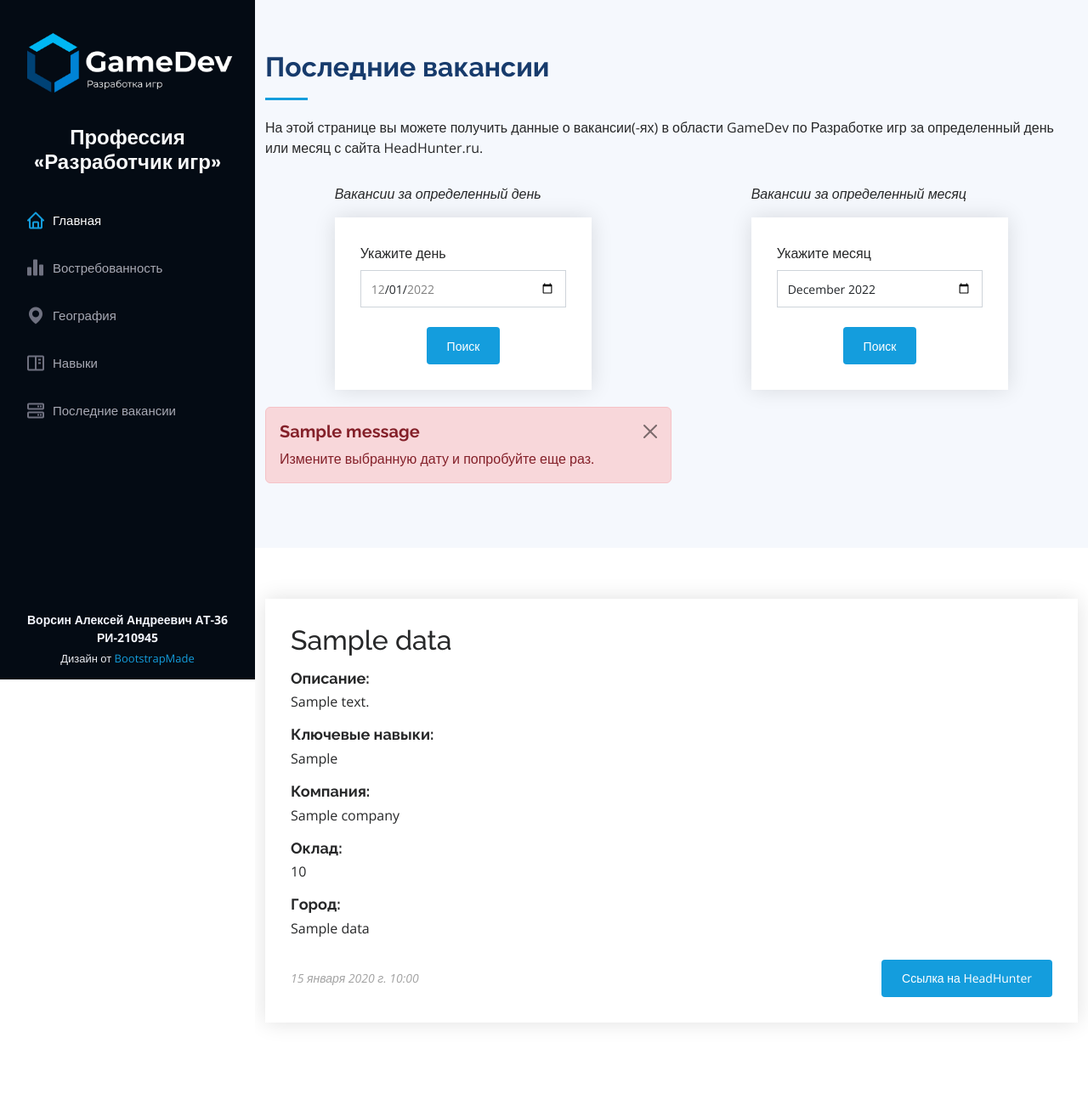
After one commit to RioDig/VorsinProject, a Django app: template VorsinProject/main/templates/main/recent_vacancies.html in a window 1280 px wide. The commit adds this page. Shown: the whole page at 85% size. Run offline with Django 4.2, Linux system fonts and the light colour scheme; the template is opened without the code that fills it: most values are stand-ins (such as "Sample title", 1, 10 or a date in 2020); one stand-in notice (Sample message) is shown; some libraries are stand-ins or nearby versions.

Commit message:
06.01.23 | Fully designed "Recent vacancies" page

```diff
--- a/VorsinProject/main/static/main/css/style.css
+++ b/VorsinProject/main/static/main/css/style.css
@@ -1005,6 +1005,30 @@ section {
   background: #37b3ed;
 }
 
+.vac_form button:hover {
+  background: #37b3ed;
+}
+
+.vac_form button {
+  box-shadow: none;
+  font-size: 14px;
+}
+
+.vac_form button {
+  background: #149ddd;
+  border: 0;
+  padding: 10px 24px;
+  color: #fff;
+  transition: 0.4s;
+  border-radius: 4px;
+}
+
+.vac_form button {
+  height: 44px;
+}
+
+
+
 @-webkit-keyframes animate-loading {
   0% {
     transform: rotate(0deg);
--- /dev/null
+++ b/VorsinProject/main/templates/main/recent_vacancies.html
@@ -0,0 +1,109 @@
+{% extends 'main/base.html' %}
+{% load static %}
+
+{% block content %}
+<section id="skills" class="about section-bg">
+  <div class="container">
+
+    <div class="section-title">
+      <h2>Последние вакансии</h2>
+      <p>На этой странице вы можете получить данные о вакансии(-ях) в области GameDev по Разработке игр за определенный день или месяц с сайта HeadHunter.ru.</p>
+    </div>
+    <div class="content content-skills">
+      <div class="row">
+          <div class="col-lg-1"></div>
+        <div class="col-lg-4" style="margin-bottom: 20px;">
+          <p><i>Вакансии за определенный день</i></p>
+            <form action="{% url 'recent_vacancies' %}" method="POST" class="vac_form" >
+                {% csrf_token %}
+                <div class="form-group" style="display: flex; flex-direction: column;">
+                    <label for="day">Укажите день</label>
+                    <input type="date" name="day" id="day" value="2022-12-01"  min="2022-12-01" max="2022-12-31" class="form-control">
+                </div>
+                <div class="text-center">
+                    <input type="submit" value="Поиск">
+                </div>
+            </form>
+        </div>
+          <div class="col-lg-2"></div>
+        <div class="col-lg-4" style="margin-bottom: 20px;">
+          <p><i>Вакансии за определенный месяц</i></p>
+            <form class="vac_form" action="{% url 'recent_vacancies' %}" method="POST" >
+                {% csrf_token %}
+                <div class="form-group">
+                    <label for="month">Укажите месяц</label>
+                    <input type="month" name="day" id="month" value="2022-12" class="form-control">
+                </div>
+                <div class="text-center">
+                    <input type="submit" value="Поиск">
+                </div>
+            </form>
+        </div>
+      </div>
+    </div>
+    {% if messages %}
+        {% for message in messages %}
+        <div class="alert alert-dismissible alert-danger col-lg-6">
+            <button type="button" class="btn-close" data-bs-dismiss="alert"></button>
+            <h5><strong>{{ message }}</strong></h5>
+            <p class="mb-0">Измените выбранную дату и попробуйте еще раз.</p>
+        </div>
+        {% endfor %}
+    {% endif %}
+  </div>
+</section><!-- End Skills Section -->
+<section>
+    <div class="container">
+        <div class="content content-skills">
+          <div class="row">
+
+          {% for d in data %}
+            <div class="col-lg-12" style="margin-bottom: 30px;">
+                <div class="vac_form">
+                    <h2 style="margin-bottom: 14px;"> {{ d.name }}</h2>
+
+                    <div>
+                        <h3 style="margin-bottom: 5px; font-size: 18px;"><strong>Описание:</strong></h3>
+                        <p>
+                            {{ d.description }}
+                        </p>
+                    </div>
+                    <div>
+                        <h3 style="margin-bottom: 5px; font-size: 18px;"><strong>Ключевые навыки:</strong></h3>
+                        <p>
+                            {{ d.key_skills }}
+                        </p>
+                    </div>
+                    <div>
+                        <h3 style="margin-bottom: 5px; font-size: 18px;"><strong>Компания:</strong></h3>
+                        <p>
+                            {{ d.company }}
+                        </p>
+                    </div>
+                    <div>
+                        <h3 style="margin-bottom: 5px; font-size: 18px;"><strong>Оклад:</strong></h3>
+                        <p>
+                            {{ d.salary }}
+                        </p>
+                    </div>
+                    <div>
+                        <h3 style="margin-bottom: 5px; font-size: 18px;"><strong>Город:</strong></h3>
+                        <p>
+                            {{ d.area_name }}
+                        </p>
+                    </div>
+                    <div style="margin-top: 25px; display: flex; justify-content: space-between; align-items: center;">
+                        <p style="font-size: 14px; color: #a3a3a3; margin-bottom: 0;"><i>{{ d.published_at }}</i></p>
+                        <a href="https://hh.ru/vacancy/{{ d.id }}">
+                            <button type="button">Ссылка на HeadHunter</button>
+                        </a>
+                    </div>
+                </div>
+            </div>
+          {% endfor %}
+          </div>
+        </div>
+
+    </div>
+</section>
+{% endblock %}
--- a/VorsinProject/main/views.py
+++ b/VorsinProject/main/views.py
@@ -13,8 +13,8 @@ def recent_vacancies(request):
         vacancies_data = API_Requests.get_vacancies(day)
         if vacancies_data is not None:
             context = {'data': vacancies_data}
-            return render(request, 'main/test.html', context=context)
+            return render(request, 'main/recent_vacancies.html', context=context)
         else:
             messages.error(request, 'Ничего не найдено')
-        return render(request, 'main/test.html')
-    return render(request, 'main/test.html')
+        return render(request, 'main/recent_vacancies.html')
+    return render(request, 'main/recent_vacancies.html')
```
Also changed, not shown: VorsinProject/main/scripts/API_Requests.py (+17 -9 lines), VorsinProject/main/templates/main/test.html (deleted, +0 -70 lines).
